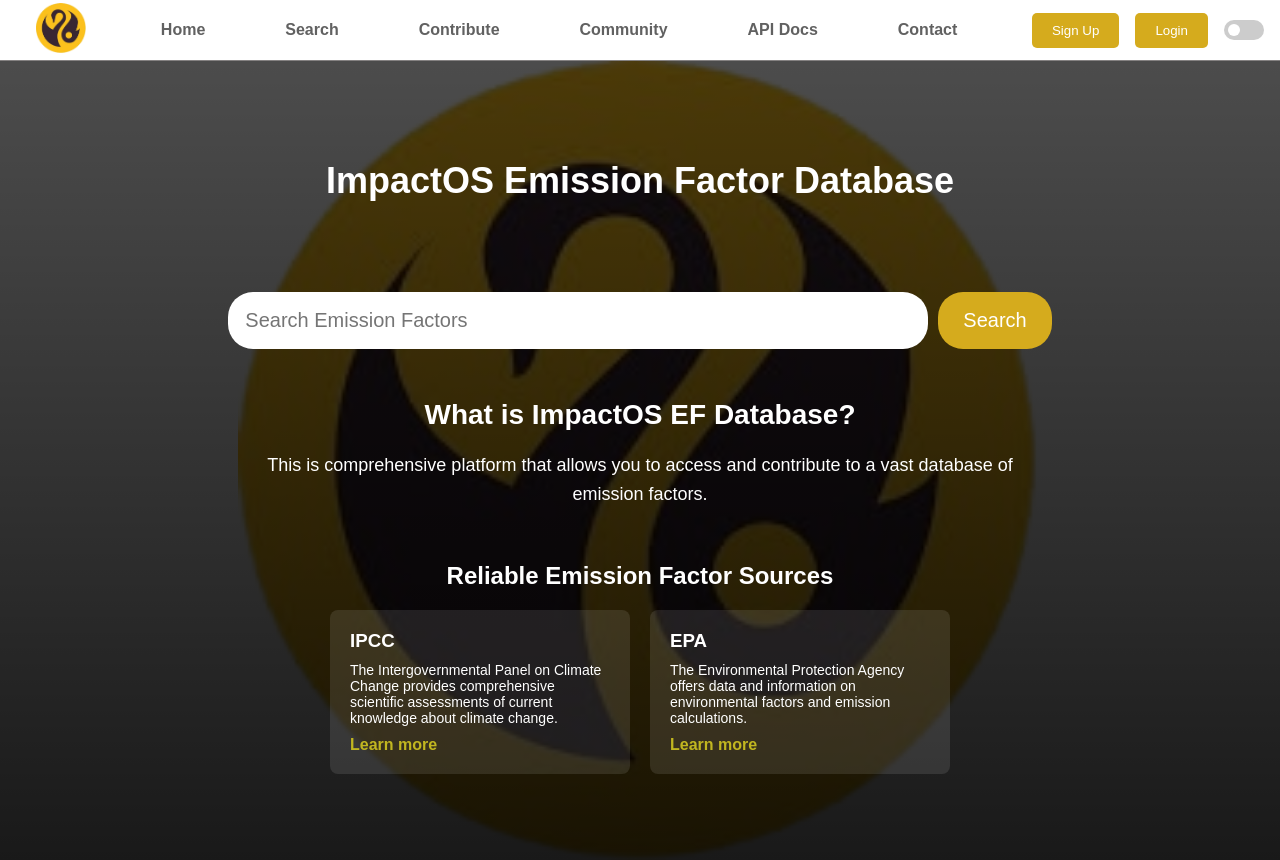
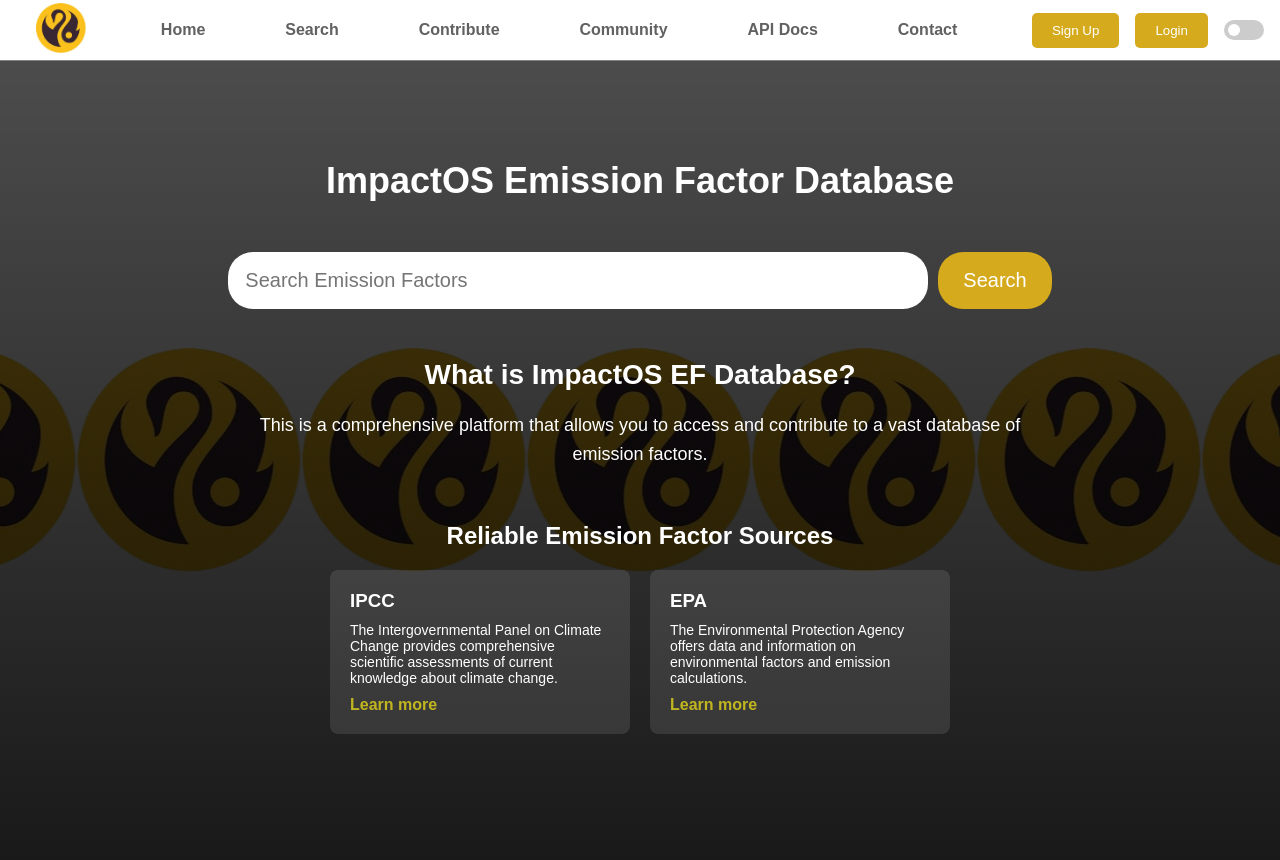
Before and after one commit to vidyawantstobattle/green-beans, a React (Create React App) app: page / in a window 1280 px wide. Built offline with nearby package versions, Linux system fonts and the light colour scheme.

Commit message:
adjusted background in home page

```diff
--- a/src/pages/Home/home.css
+++ b/src/pages/Home/home.css
@@ -6,8 +6,8 @@
   justify-content: flex-start; /* Adjusted to fit additional content */
   min-height: 100vh;
   padding: 20px; /* Added padding for better spacing */
-  background: linear-gradient(to bottom, rgba(0, 0, 0, 0.7), rgba(0, 0, 0, 0.9)), url('../../assets/impactOS1.png') no-repeat center center/cover;
-  background-size: contain;
+  background: linear-gradient(to bottom, rgba(0, 0, 0, 0.7), rgba(0, 0, 0, 0.9)), url('../../assets/impactOS1.png')  center center;
+  background-repeat: repeat-x;
   color: white; /* Ensures text is readable on the dark background */
   font-family: 'Arial', sans-serif; /* Updated font family */
 }
@@ -40,7 +40,7 @@
 }
 
 .search-bar {
-  margin-top: 70px; /* Adjusted margin for consistency */
+  margin-top: 30px; /* Adjusted margin for consistency */
   margin-bottom: 10px;
 }
 
--- a/src/pages/Home/home.js
+++ b/src/pages/Home/home.js
@@ -30,7 +30,7 @@ function Home() {
       </div>
       <div className="additional-info">
         <h2>What is ImpactOS EF Database?</h2>
-        <p>This is comprehensive platform that allows you to access and contribute to a vast database of emission factors. </p>
+        <p>This is a comprehensive platform that allows you to access and contribute to a vast database of emission factors. </p>
         <br></br>
       </div>
       <div className="reliable-sources">
```
